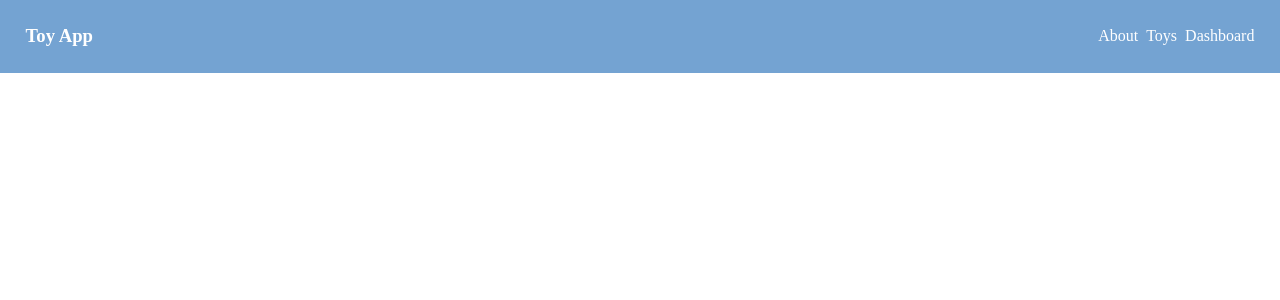
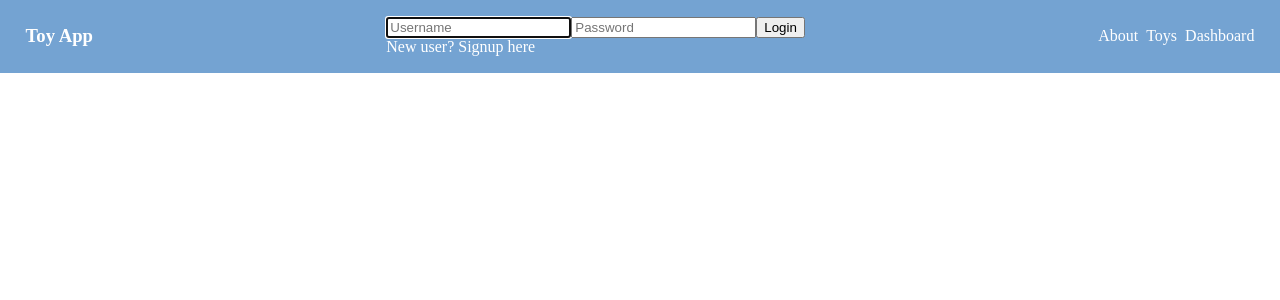
Before and after one commit to ofirbozna/mistertoy-frontend, a React (Vite) app: page / in a window 1280 px wide. Shown: the top 300 px of the page. Built offline with nearby package versions, Linux system fonts and the light colour scheme.

Commit message:
Add users and authentication

```diff
--- a/src/cmps/AppHeader.jsx
+++ b/src/cmps/AppHeader.jsx
@@ -1,10 +1,33 @@
-import { NavLink } from 'react-router-dom'
-
+import {Link,NavLink } from 'react-router-dom'
+import { useSelector } from 'react-redux'
+import { LoginSignup } from './LoginSignup.jsx'
+import { logout } from '../store/actions/user.actions'
+import { showErrorMsg,showSuccessMsg } from '../services/event-bus.service.js'
 export function AppHeader() {
+    const user = useSelector((storeState) => storeState.userModule.loggedInUser)
+    console.log(user)
+    async function onLogout() {
+        try {
+            await logout()
+            showSuccessMsg('Bye Bye')
+        } catch (error) {
+            showErrorMsg('OOPs try again')
+        }
+    }
     return (
         <header className="app-header full main-layout">
             <section className="header-container flex justify-between align-center">
                 <h1>Toy App</h1>
+                {user ? (
+                    < section className="flex space-between align-center container">
+                        <Link to={`/user`}>Hello {user.fullname}</Link>
+                        <button onClick={onLogout}>Logout</button>
+                    </ section >
+                ) : (
+                    <section>
+                        <LoginSignup />
+                    </section>
+                )}
                 <nav className="app-nav">
                     <NavLink to="/about" >About</NavLink>
                     <NavLink to="/toy" >Toys</NavLink>
--- /dev/null
+++ b/src/cmps/LoginSignup.jsx
@@ -0,0 +1,88 @@
+import { useState } from 'react'
+import { showErrorMsg, showSuccessMsg } from '../services/event-bus.service.js'
+import { userService } from '../services/user.service.js'
+import { login, signup } from '../store/actions/user.actions.js'
+
+
+
+export function LoginSignup() {
+
+    const [isSignup, setIsSignUp] = useState(false)
+    const [credentials, setCredentials] = useState(userService.getEmptyCredentials())
+
+    function handleChange({ target }) {
+        const { name: field, value } = target
+        setCredentials(prevCreds => ({ ...prevCreds, [field]: value }))
+    }
+
+    function handleSubmit(ev) {
+        ev.preventDefault()
+        console.log(credentials)
+        onSubmit(credentials)
+    }
+
+    function onSubmit(credentials) {
+        isSignup ? onSignup(credentials) : onLogin(credentials)
+    }
+
+    async function onLogin(credentials) {
+        try {
+            await login(credentials)
+            showSuccessMsg('Logged in successfully')
+        } catch (error) {
+            showErrorMsg('Oops try again')
+        }
+    }
+
+    async function onSignup(credentials) {
+        try {
+            await signup(credentials)
+            showSuccessMsg('Logged in successfully')
+        } catch (error) {
+            showErrorMsg('Oops try again')
+        }
+    }
+
+    return (
+        <div className="login-page">
+            <form className="login-form" onSubmit={handleSubmit}>
+                <input
+                    type="text"
+                    name="username"
+                    value={credentials.username}
+                    placeholder="Username"
+                    onChange={handleChange}
+                    required
+                    autoFocus
+                />
+                <input
+                    type="password"
+                    name="password"
+                    value={credentials.password}
+                    placeholder="Password"
+                    onChange={handleChange}
+                    required
+                    autoComplete="off"
+                />
+                {isSignup && <input
+                    type="text"
+                    name="fullname"
+                    value={credentials.fullname}
+                    placeholder="Full name"
+                    onChange={handleChange}
+                    required
+                />}
+                <button>{isSignup ? 'Signup' : 'Login'}</button>
+            </form>
+
+            <div className="btns">
+                <a href="#" onClick={() => setIsSignUp(!isSignup)}>
+                    {isSignup ?
+                        'Already a member? Login' :
+                        'New user? Signup here'
+                    }
+                </a >
+            </div>
+        </div >
+    )
+}
--- /dev/null
+++ b/src/services/user.service.js
@@ -0,0 +1,64 @@
+import { httpService } from './http.service.js'
+
+export const userService = {
+    getLoggedInUser,
+    login,
+    logout,
+    signup,
+    getEmptyCredentials,
+}
+const BASE_URL = 'auth/'
+const STORAGE_KEY = 'loggedinUser'
+
+
+async function login({ username, password }) {
+    try {
+        const user = await httpService.post(BASE_URL + 'login', {
+            username,
+            password,
+        })
+        _setLoggedInUser(user)
+        return user
+    } catch (error) {
+        console.log('Could not login')
+        throw error
+    }
+}
+
+async function signup(credentials) {
+    try {
+        const user = await httpService.post(BASE_URL + 'signup', credentials)
+        _setLoggedInUser(user)
+        return user
+    } catch (error) {
+        console.log('Could not signup')
+        throw error
+    }
+}
+async function logout() {
+    try {
+        await httpService.post(BASE_URL + 'logout')
+        sessionStorage.removeItem(STORAGE_KEY)
+    } catch (error) {
+        console.log('Could not logout')
+        throw error
+    }
+}
+
+function getLoggedInUser() {
+    return JSON.parse(sessionStorage.getItem(STORAGE_KEY))
+}
+
+function getEmptyCredentials() {
+    return {
+        username: '',
+        password: '',
+        fullname: '',
+    }
+}
+
+function _setLoggedInUser(user) {
+    const userToSave = { _id: user._id, fullname: user.fullname, balance: user.balance, pref: user.pref, activities: user.activities }
+    sessionStorage.setItem(STORAGE_KEY, JSON.stringify(userToSave))
+    return userToSave
+}
--- /dev/null
+++ b/src/store/actions/user.actions.js
@@ -0,0 +1,33 @@
+import { userService } from '../../services/user.service.js'
+import { SET_USER } from '../reducers/user.reducer.js'
+import { store } from '../store.js'
+
+export async function login(credentials) {
+    try {
+        const user = await userService.login(credentials)
+        store.dispatch({ type: SET_USER, user })
+    } catch (error) {
+        console.log('user actions -> Cannot login', error)
+        throw error
+    }
+}
+
+export async function signup(credentials) {
+    try {
+        const user = await userService.signup(credentials)
+        store.dispatch({ type: SET_USER, user })
+    } catch (error) {
+        console.log('user actions -> Cannot signup', error)
+        throw error
+    }
+}
+
+export async function logout() {
+    try {
+        await userService.logout()
+        store.dispatch({ type: SET_USER, user: null })
+    } catch (error) {
+        console.log('user actions -> Cannot logout', error)
+        throw error
+    }
+}
--- /dev/null
+++ b/src/store/reducers/user.reducer.js
@@ -0,0 +1,20 @@
+import { userService } from '../../services/user.service'
+
+export const SET_USER = 'SET_USER'
+
+const initialState = {
+    loggedInUser: userService.getLoggedInUser(),
+}
+
+export function userReducer(state = initialState, action = {}) {
+    switch (action.type) {
+        case SET_USER:
+            return {
+                ...state,
+                loggedInUser: action.user,
+            }
+
+        default:
+            return state
+    }
+}
--- a/src/store/store.js
+++ b/src/store/store.js
@@ -1,9 +1,10 @@
 import { toyReducer } from './reducers/toy.reducer.js'
-
+import { userReducer } from './reducers/user.reducer.js'
 import { legacy_createStore as createStore, compose, combineReducers } from 'redux'
 
 const rootReducer = combineReducers({
     toyModule: toyReducer,
+    userModule: userReducer
 })
 
 const composeEnhancers = window.__REDUX_DEVTOOLS_EXTENSION_COMPOSE__ || compose
```
